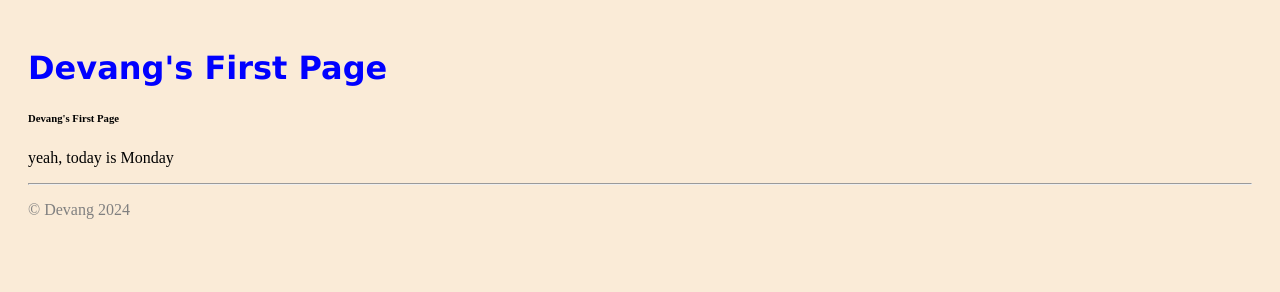
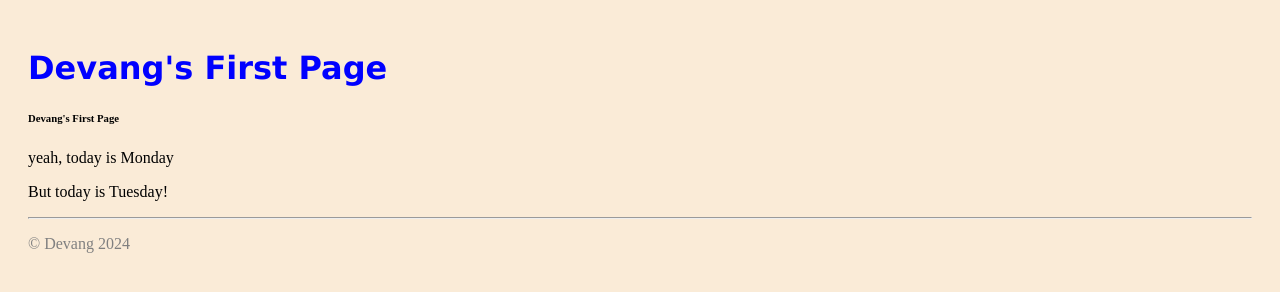
Before and after one commit to devang2511/monday, a plain HTML site: page index.html in a window 1280 px wide. Drawn offline with Linux system fonts and the light colour scheme.

Commit message:
this is index.html with tuesday work

```diff
--- a/index.html
+++ b/index.html
@@ -11,6 +11,7 @@
     <h1>Devang's First Page </h1>
     <h6>Devang's First Page</h6>
     <p>yeah, today is Monday </p>
+    <p>But today is Tuesday!</p>
     <hr>
     <footer>
 
```
